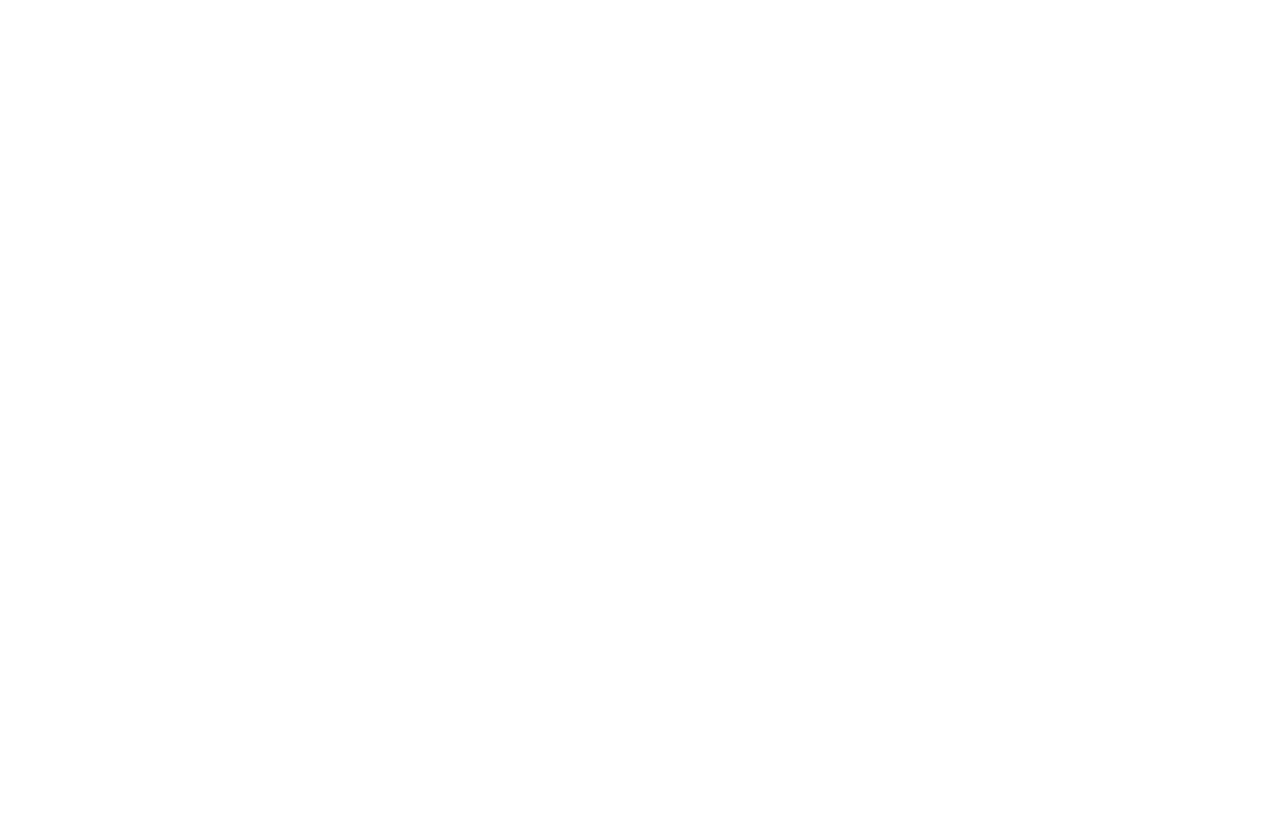
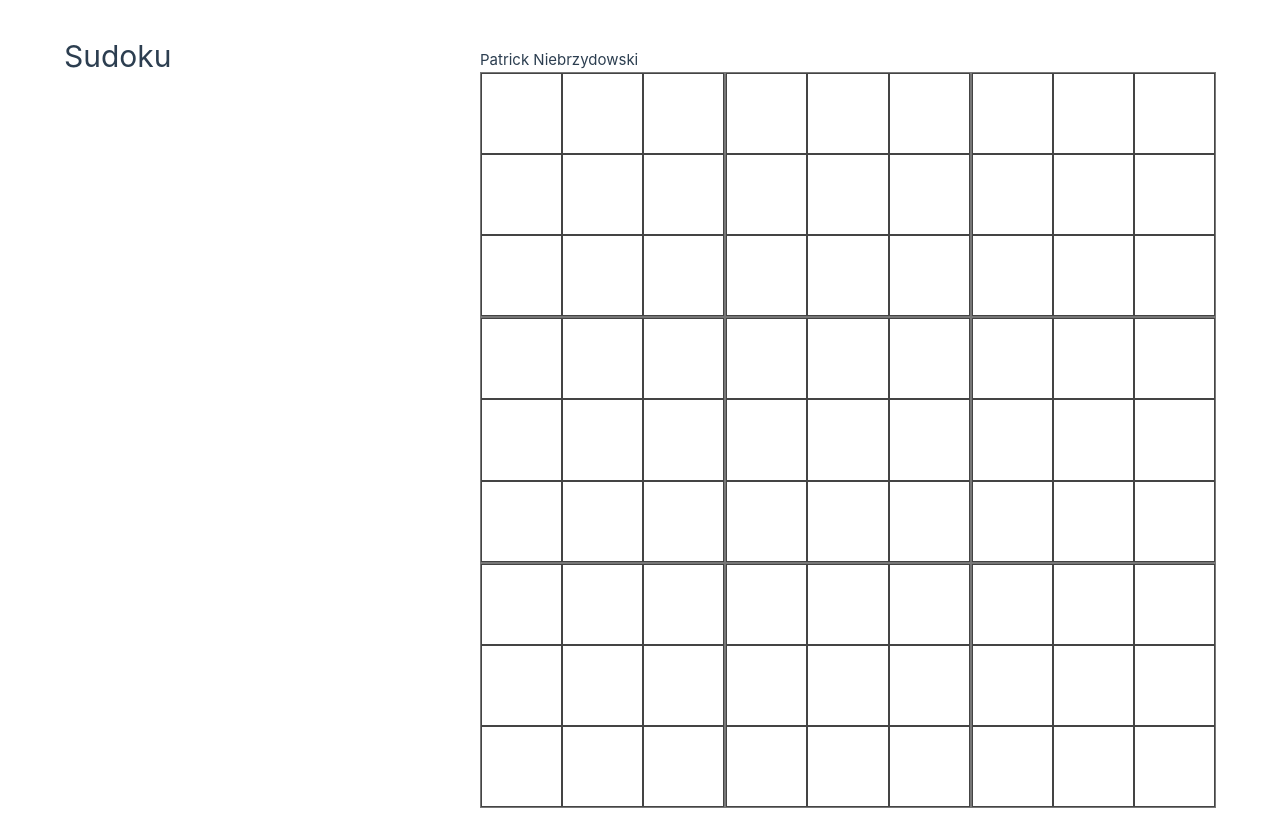
Before and after one commit to pniebrzydowski/hux1-ws24-demo, a Vue app: page /#/play in a window 1280 px wide. Before the commit this address had no page. Before the commit the page ends 800 px from the top, so only its background shows below. Built offline with nearby package versions, Linux system fonts and the light colour scheme; the HTML template or start-up script is replaced by a standard one.

Commit message:
wk3-exercise: initial code state for demo (#6)
* update structure for wk3 exercise demo

* remove app CSS layout code

* move route to PlayScreen instead of GameBoard

```diff
--- a/src/assets/main.css
+++ b/src/assets/main.css
@@ -26,10 +26,4 @@
     display: flex;
     place-items: center;
   }
-
-  #app {
-    display: grid;
-    grid-template-columns: 1fr 1fr;
-    padding: 0 2rem;
-  }
 }
--- a/src/components/GameBoard.vue
+++ b/src/components/GameBoard.vue
@@ -1,14 +1,10 @@
 <script setup lang="ts">
 import { useUserStore } from '@/store/user'
 import SudokuBlock from './SudokuBlock.vue'
-const { gameId } = defineProps<{
-  gameId: number
-}>()
 const userStore = useUserStore()
 </script>
 
 <template>
-  <h2>Game Id: {{ gameId }}</h2>
   <p>{{ userStore.fullName }}</p>
   <div class="board">
     <SudokuBlock v-for="n in 9" :key="n" />
--- /dev/null
+++ b/src/components/screens/PlayScreen.vue
@@ -0,0 +1,27 @@
+<script setup lang="ts">
+import GameBoard from '../GameBoard.vue'
+</script>
+
+<template>
+  <div class="container">
+    <header>
+      <h1>Sudoku</h1>
+    </header>
+    <main>
+      <GameBoard />
+    </main>
+  </div>
+</template>
+
+<style scoped>
+main {
+  margin-top: 16px;
+}
+@media (min-width: 1024px) {
+  .container {
+    display: grid;
+    grid-template-columns: 1fr 1fr;
+    padding: 0 2rem;
+  }
+}
+</style>
--- /dev/null
+++ b/src/components/screens/SplashScreen.vue
@@ -0,0 +1,31 @@
+<script setup lang="ts">
+import { useUserStore } from '@/store/user'
+const userStore = useUserStore()
+</script>
+
+<template>
+  <header>
+    <h1>Welcome to Sudoku+</h1>
+  </header>
+  <main>
+    <input type="text" v-model="userStore.firstName" />
+    <router-link to="/play">Play Game</router-link>
+  </main>
+</template>
+
+<style scoped>
+header {
+  padding: 16px 0;
+}
+
+input {
+  width: 100%;
+}
+
+a {
+  display: block;
+  margin-top: 8px;
+  text-align: center;
+  width: 100%;
+}
+</style>
--- a/src/routing/router.ts
+++ b/src/routing/router.ts
@@ -1,10 +1,10 @@
-import GameBoard from '@/components/GameBoard.vue'
-import SplashScreen from '@/components/SplashScreen.vue'
+import PlayScreen from '@/components/screens/PlayScreen.vue'
+import SplashScreen from '@/components/screens/SplashScreen.vue'
 import { createRouter, createWebHashHistory, type RouteRecordRaw } from 'vue-router'
 
 const routes: RouteRecordRaw[] = [
   { path: '/', component: SplashScreen },
-  { path: '/play/:gameId', component: GameBoard, props: true },
+  { path: '/play', component: PlayScreen },
 ]
 
 const router = createRouter({
```
